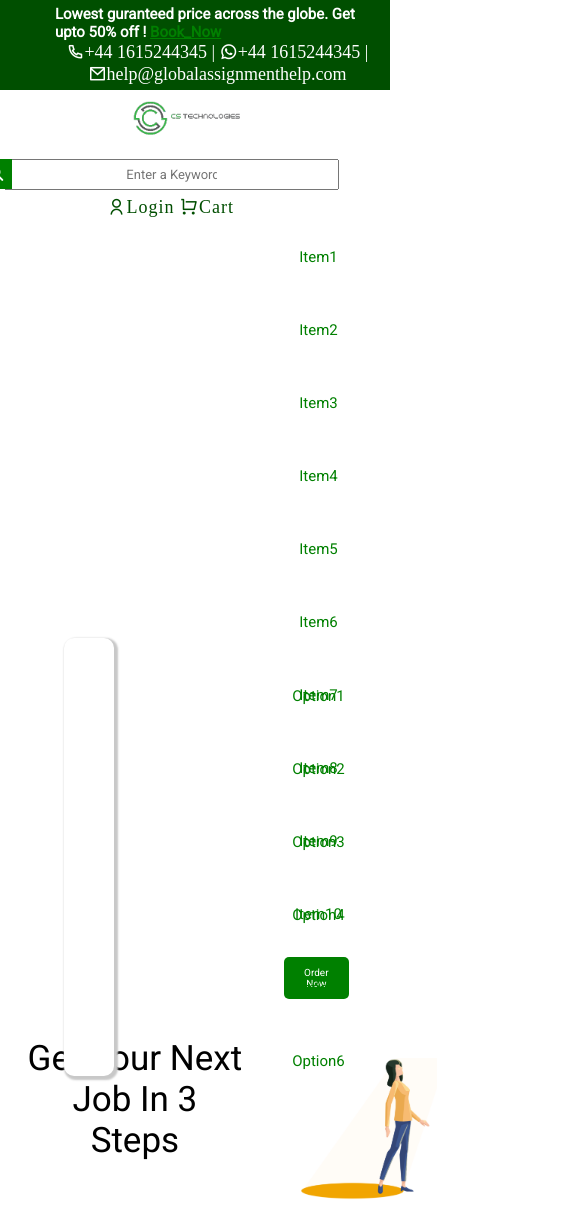
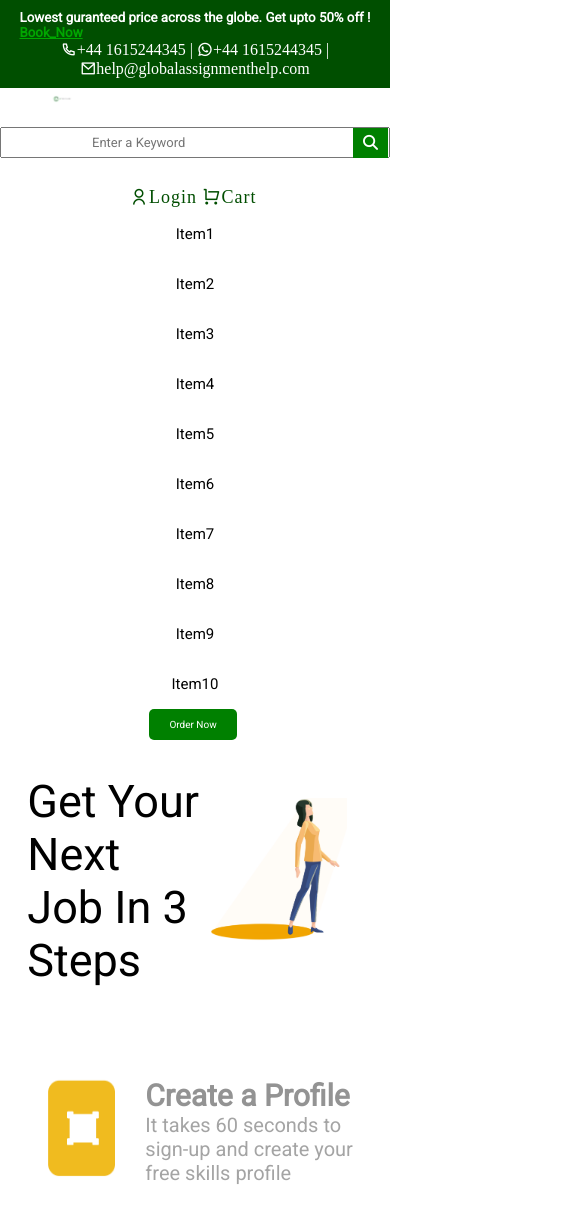
Before and after one commit to Aditirathore311/VanillaJs-projects, a plain HTML site: page Cognus task/index.html in a window 390 px wide. Shown: the top 1206 px of the page, 564 px wide, since content can reach past the window. Drawn offline with nearby package versions, Linux system fonts and the light colour scheme.

Commit message:
Update style.css

```diff
--- a/Cognus task/style.css
+++ b/Cognus task/style.css
@@ -6,11 +6,9 @@
   box-sizing: border-box;
   font-family: "Roboto", sans-serif;
 }
-/* html,
 body {
   height: 100%;
-  width: 100%;
-} */
+}
 .top-bar {
   display: flex;
   align-items: center;
@@ -21,9 +19,14 @@ body {
   background: rgb(0, 79, 0);
   color: white;
   cursor: pointer;
+  flex-wrap: wrap;
 }
 .top-bar a {
-  color: green;
+  color: rgb(0, 167, 0);
+  cursor: pointer;
+}
+.top-bar a:hover {
+  color: rgb(103, 160, 103);
 }
 .top-bar h5 {
   text-align: left;
@@ -46,7 +49,7 @@ body {
   align-items: center;
 }
 input[type="text"] {
-  padding: 6px 120px;
+  padding: 6px 90px;
   margin-top: 30px;
   font-size: 13px;
   border: -1px solid rgb(111, 111, 111);
@@ -115,11 +118,10 @@ ul li ul.dropdown {
   border: 2px rgb(187, 187, 187);
   box-shadow: 2px 2px 2px 2px rgb(200, 200, 200);
   /* padding-right: 45px; */
-
 }
-ul.dropdown li:hover{
-background-color: rgb(161, 212, 161);
-border-radius: 8px;
+ul.dropdown li:hover {
+  background-color: rgb(161, 212, 161);
+  border-radius: 8px;
 }
 .btn {
   margin-right: 5%;
@@ -143,7 +145,6 @@ border-radius: 8px;
   padding-left: 7%;
   font-size: 45px;
   font-weight: 200;
-
 }
 .title {
   margin: 70px auto;
@@ -191,103 +192,67 @@ border-radius: 8px;
 }
 
 /* for making it responsive or screen sizes  */
-
 @media screen and (max-width: 600px) {
   .top-bar {
+    flex-direction: column;
+    align-items: center;
+    text-align: center;
+  }
+
+  .top-bar a {
+    margin-top: 10px;
+  }
+
+  .search-container {
+    float: none;
     display: flex;
+    flex-direction: column;
     align-items: center;
-    justify-content: center;
-    text-align: center;
-    padding: 5px 10px 5px 90px;
-    /* margin-right: -20%; */
-    margin-left: -9%;
-    font-size: 18px;
-    flex-wrap: wrap;
-    max-width: 109%;
   }
-  .logo-container img {
-    width: 40%;
-    margin-left: 28%;
-    padding: 2px 3px 2px;
+
+  .search-container input[type="text"] {
+    width: 100%;
+    margin-top: 20px;
   }
-  .search-container {
-    flex-direction: column;
-    margin-right: 13%;
-    margin-left: 10%;
-    margin-top: -5.6%;
+
+  .search-container button {
+    float: none;
+    margin-top: -30px;
+    margin-right: -90%; /* Adjust margin for the button */
   }
-  input[type="text"] {
-    width: 100%;
+
+  .remixicon {
+    float: none;
+    margin-top: 20px;
+    margin-left: 130px;
   }
-  .search-container button {
-    width: 10%;
-    margin-top: -31px;
-    margin-left: -16%;
-    margin-bottom: 3%;
-  }
-  .remixicon {
-    margin-right: 40%;
-    padding-bottom: 8px;
-    margin-top: -2.9%;
-  }
+
   ul {
     flex-direction: column;
+    padding: 0;
+    text-align: center;
   }
+
   ul li {
     display: block;
   }
+
   ul li a {
-    color: green;
-    margin-left: 10px;
-    padding: 25px 10px 0 10px;
-    margin-right: -500px;
-    margin-top: 18px;
+    padding: 10px 0;
+  }
+  ul li ul.dropdown {
+    display: none;
+    text-align: center;
   }
   .btn {
-    margin-top: 28px;
-    margin-left: 510px;
+    margin-right: 1%;
+    padding: 10px 20px 10px 20px;
+
   }
-  .title-container h1 {
-    font-size: 35px;
-    text-align: center;
-    /* margin-left: 30px; */
-    margin-top: 10%;
-    display: flex;
-    justify-content: center;
-    align-items: center;
-  }
-  .title img {
-    max-width: 60px;
-    margin-left: -35px;
-  }
-  .text h3 {
-    font-size: 25px;
-  }
-  .text p {
-    font-size: 20px;
-    flex-direction: column;
-  }
-  .image img {
-    /* float: right; */
-    max-width: 50%;
-    height: 15%;
-    margin-right: -12%;
-    margin-left: 50px;
-  }
-
   .btn2 {
-    font-size: 20px;
-    border: none;
-
-    padding: 10px 20px 10px 20px;
-    border-radius: 40px;
-    margin-left: 2.5%;
-
-    margin-bottom: 15%;
+    font-size: 15px;
+    padding: 10px 30px 10px 30px;
+    margin-left: 26%;
+    margin-bottom: 10%;
   }
 }
-
-
-/* Open this link in your browser  */
-
-/* https://65279a99dc442e043915b0d0--preeminent-twilight-86392b.netlify.app/ */
```
